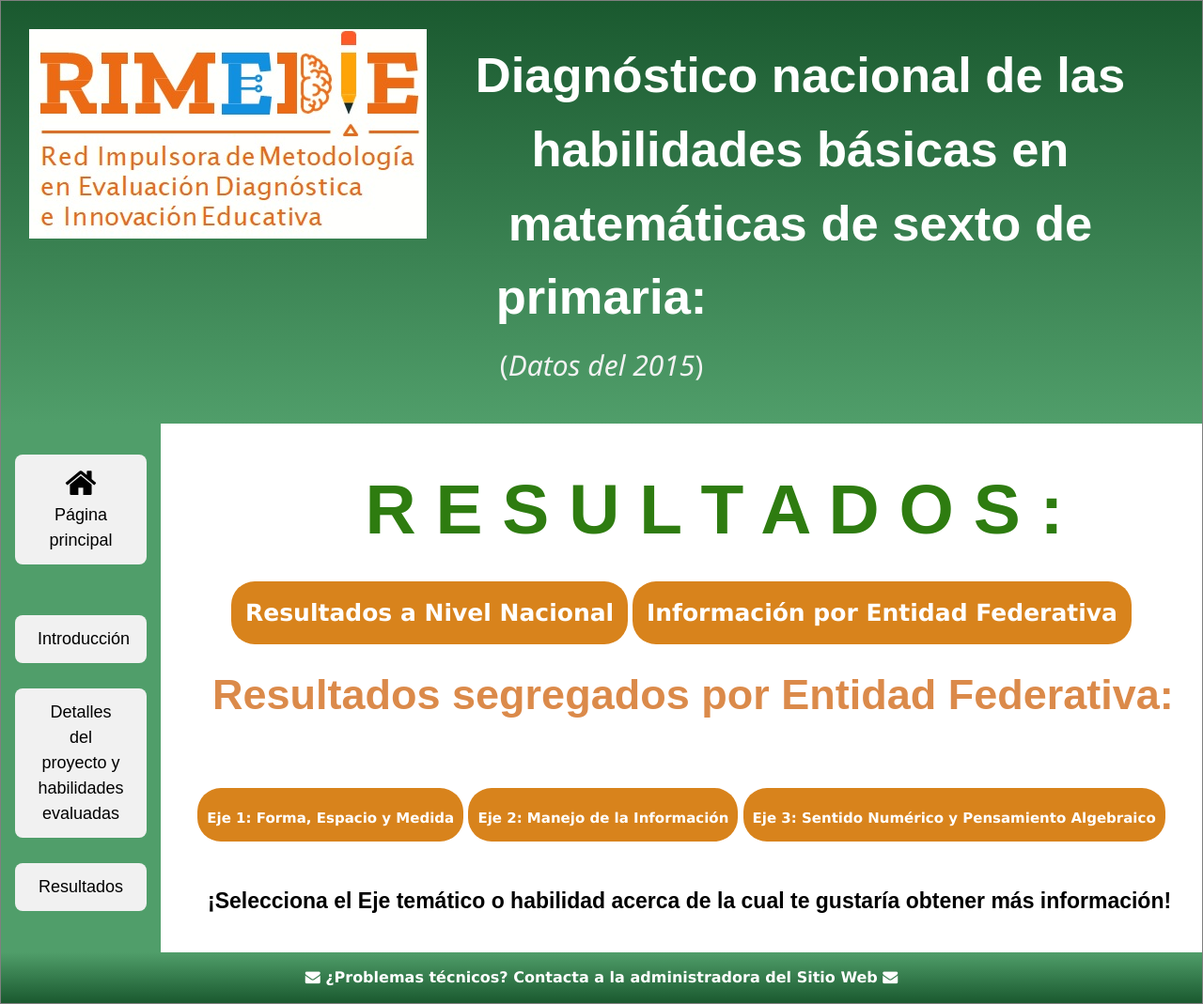
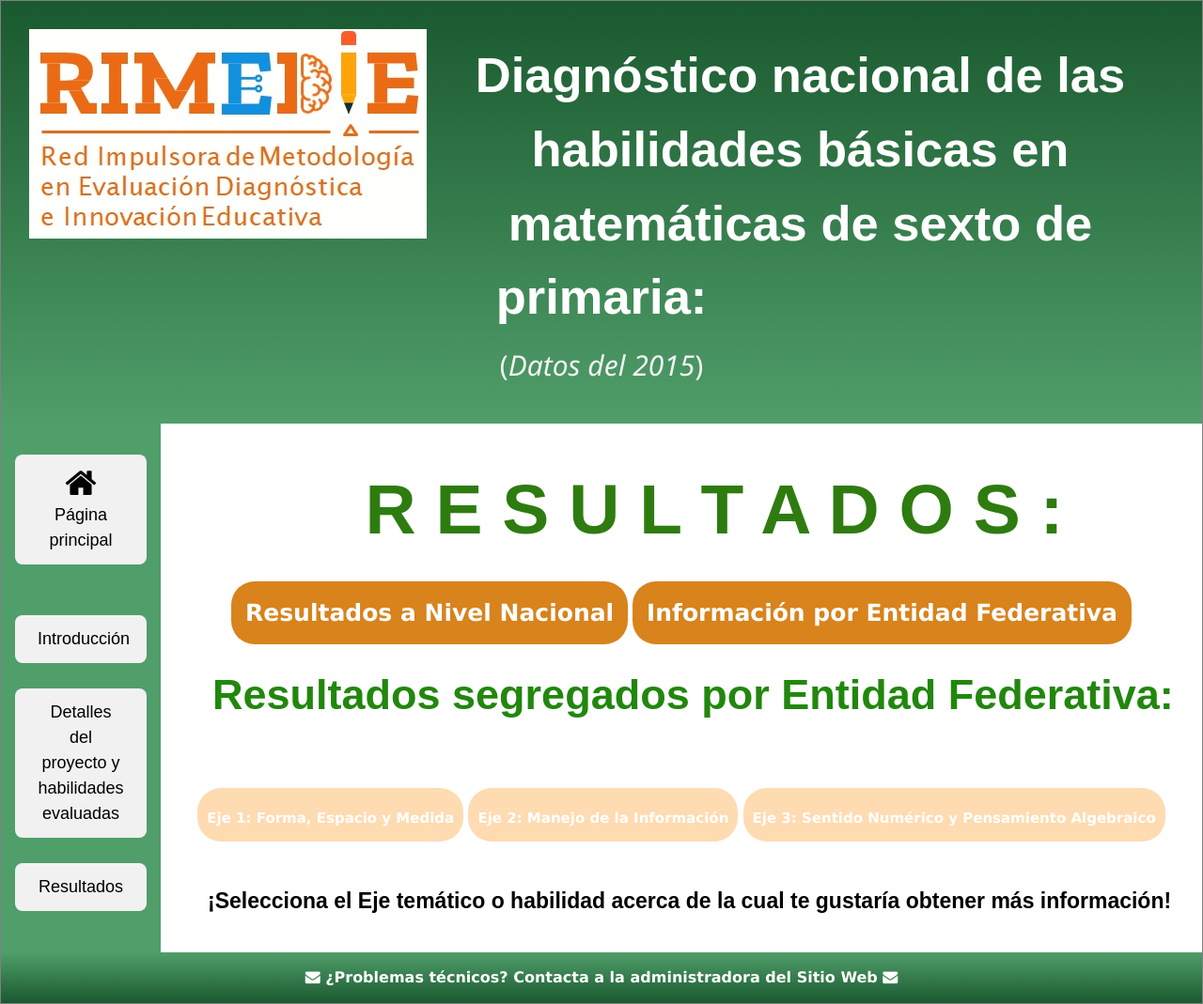
Before and after one commit to rimedie/rimedie.github.io, a Jekyll site: the page built from PLANEA-ELSEN_2015/Heatmaps.html, in a window 1280 px wide. Shown: the whole page at 94% size. Built offline with Jekyll 4.4.1, drawn with Linux system fonts in a browser that asks for light colours.

Commit message:
Update 1_MapasCalor.html

```diff
--- a/_layouts/1_MapasCalor.html
+++ b/_layouts/1_MapasCalor.html
@@ -233,7 +233,7 @@ p {
  <center>
 <h1 class="interact" style="font-size: 5em; font-weight: bold; text-align:center; font-family: sans-serif;">R E S U L T A D O S :</h1>
 <div class="dropdown">
-  <button class="dropbtn"><a href="https://rimedie.github.io/about_Filosifia.html" style="color:white;text-decoration: none;"><b>Resultados a Nivel Nacional</b></a></button>
+  <button class="dropbtn"><a href="/PLANEA-ELSEN_2015/Resultados_Nacionales.html" style="color:white;text-decoration: none;"><b>Resultados a Nivel Nacional</b></a></button>
   <div class="dropdown-content">
     <a href="/PLANEA-ELSEN_2015/Resultados_Nacionales.html#FEM">Eje 1: Forma, Espacio y Medida</a>
     <a href="/PLANEA-ELSEN_2015/Resultados_Nacionales.html#MI">Eje 2: Manejo de la Información</a>
@@ -246,11 +246,11 @@ p {
     <a href="/PLANEA-ELSEN_2015/Heatmaps.html">Resultados del diagnóstico segregados por Estado</a>
    </div>
 </div>
-<h2 class="interact" style="font-size: 3em; font-weight: bold; font-family: sans-serif; color:; #21870d">Resultados segregados por Entidad Federativa:</h1>
+<h2 class="interact" style="font-size: 3em; font-weight: bold; font-family: sans-serif; color: #21870d;">Resultados segregados por Entidad Federativa:</h1>
 <br>
 <br>
 <div class="dropdown">
-  <button class="dropbtn" style="padding:10px;"><a href="" style="color:white; font-size:15px;text-decoration: none;">Eje 1: Forma, Espacio y Medida</a></button>
+  <button class="dropbtn" style="padding:10px; background-color: #ffdbb2;"><a href="" style="color:white; font-size:15px;text-decoration: none;">Eje 1: Forma, Espacio y Medida</a></button>
   <div class="dropdown-content">
     	<a href="">Habilidad FEM01</a>
 	<a href="">Habilidad FEM02</a>
@@ -267,7 +267,7 @@ p {
     </div>
 </div>
 <div class="dropdown">
-  <button class="dropbtn" style="padding:10px;"><a href="" style="color:white;  font-size:15px;text-decoration: none;">Eje 2: Manejo de la Información</a></button>
+  <button class="dropbtn" style="padding:10px; background-color: #ffdbb2;"><a href="" style="color:white;  font-size:15px;text-decoration: none;">Eje 2: Manejo de la Información</a></button>
   <div class="dropdown-content">
     	<a href="">Habilidad MI01</a>
 	<a href="">Habilidad MI02</a>
@@ -282,7 +282,7 @@ p {
 	</div>
 </div>
 <div class="dropdown">
-  <button class="dropbtn" style="padding:10px;"><a href="" style="color:white;  font-size:15px;text-decoration: none;">Eje 3: Sentido Numérico y Pensamiento Algebraico</a></button>
+  <button class="dropbtn" style="padding:10px; background-color: #ffdbb2;"><a href="" style="color:white;  font-size:15px;text-decoration: none;">Eje 3: Sentido Numérico y Pensamiento Algebraico</a></button>
 	  <div class="dropdown-content">
     	<a href="">Habilidad SNPA01</a>
 	<a href="">Habilidad SNPA02</a>
```
